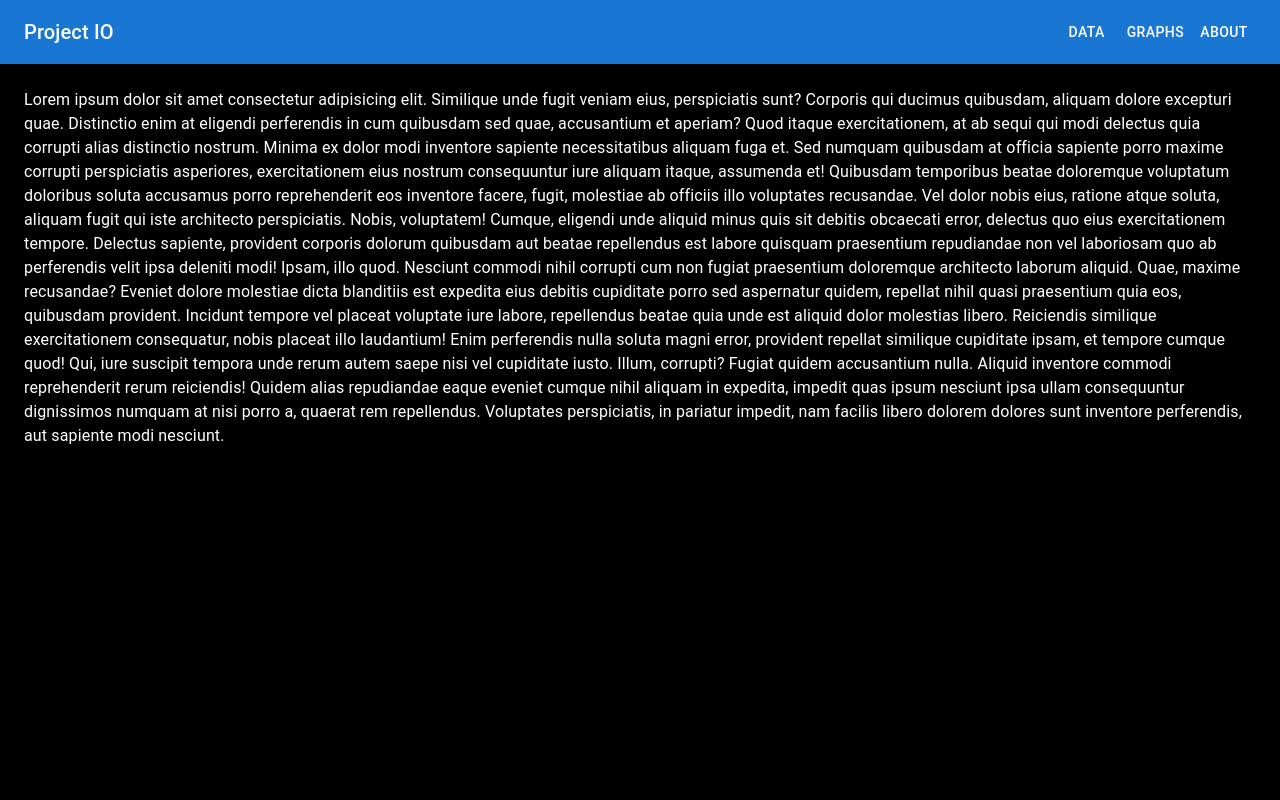
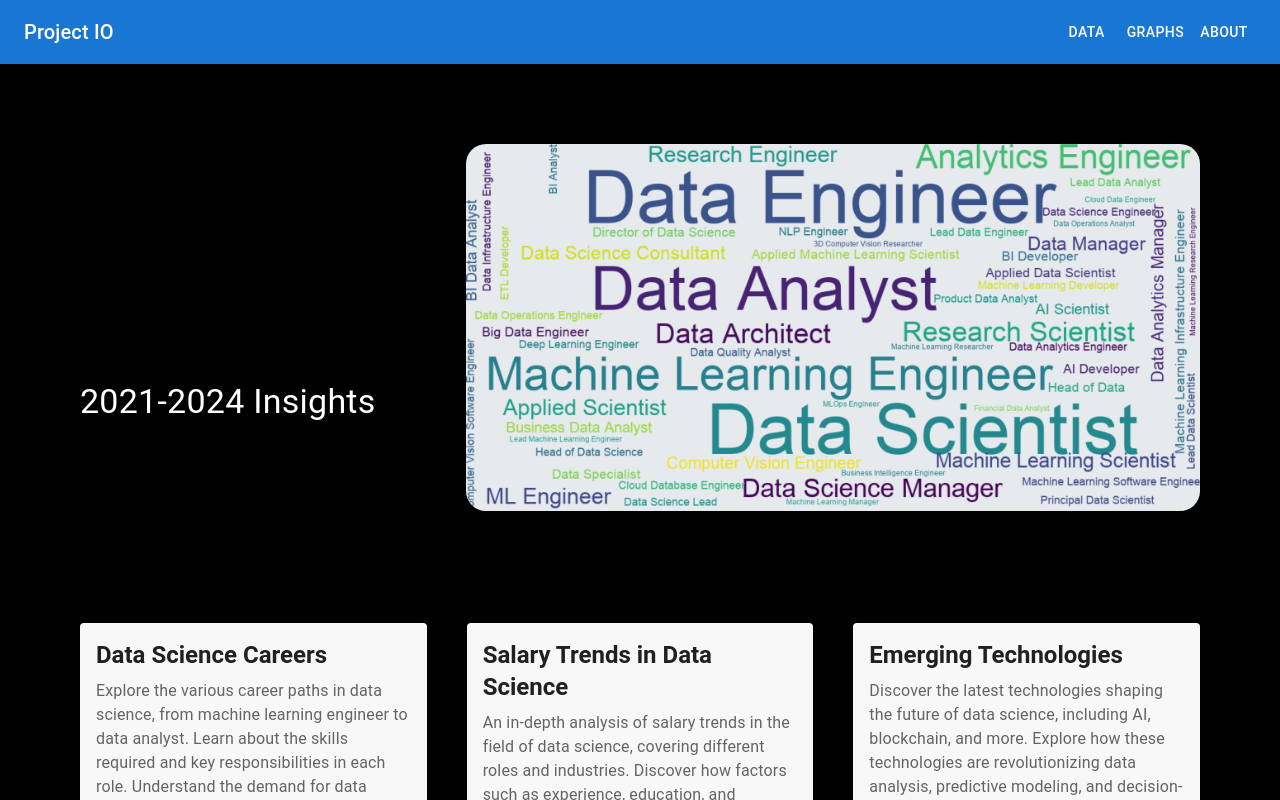
Before and after one commit to ayonkov1/io-project-website, a Next.js app: page / in a window 1280 px wide. Shown: the top 800 px of the page. Built offline with nearby package versions, Linux system fonts and the light colour scheme.

Commit message:
Adjustments on the landing page
General layout formatting

WIP on the components

```diff
--- /dev/null
+++ b/src/common/header.tsx
@@ -0,0 +1,82 @@
+import React from 'react'
+import { Typography, styled, Box, useTheme } from '@mui/material'
+import image from '../assets/word-map-header.png'
+
+const Container = styled('div')(({ theme }) => ({
+  marginTop: theme.spacing(5),
+  marginBottom: theme.spacing(5),
+  position: 'relative',
+  display: 'flex',
+  flexDirection: 'column', // Display columns on small screens
+  alignItems: 'center', // Center items on small screens
+  gap: theme.spacing(5), // Adjust the gap as needed
+  [theme.breakpoints.up('md')]: {
+    flexDirection: 'row', // Switch back to row layout on medium screens and above
+    alignItems: 'flex-end',
+    justifyContent: 'space-between',
+  },
+}))
+
+const Column = styled('div')(({ theme }) => ({
+  flex: '1 1 100%', // Full width on small screens, 1/3 on medium screens and above
+  textAlign: 'left',
+  [theme.breakpoints.up('md')]: {
+    flex: '1 1 33%', // 1/3 of the available space on medium screens and above
+  },
+}))
+
+const ImageColumn = styled(Column)(({ theme }) => ({
+  flex: '2 1 100%', // Full width on small screens, 2/3 on medium screens and above
+  display: 'flex',
+  justifyContent: 'flex-end',
+  order: 1, // Change the order to make it appear below on small screens
+  [theme.breakpoints.up('md')]: {
+    order: 0, // Reset the order on medium screens and above
+  },
+  '@media (min-width: 1200px)': {
+    flex: '2 1 70%', // Slightly bigger on normal laptop screens
+  },
+}))
+
+const Header = () => {
+  const theme = useTheme() // Add this line to get the theme
+
+  return (
+    <Container theme={theme}>
+      <Column>
+        <Typography
+          variant='h3'
+          fontWeight='bold'
+          color='textPrimary'
+          gutterBottom>
+          Charting Data Science Salaries
+        </Typography>
+        <Typography variant='h4'>2021-2024 Insights</Typography>
+        <Typography
+          variant='body1'
+          color='textSecondary'
+          paragraph>
+          Decoding the Numbers: Unveiling Data Science Salaries from 2021 to
+          2023, with a Glimpse into 2024 and the Impact of Inflation
+        </Typography>
+      </Column>
+
+      <ImageColumn theme={theme}>
+        <Box
+          component='img'
+          src={image.src}
+          alt='image'
+          sx={{
+            width: '100%',
+            height: '100%',
+            boxShadow: '0 4px 8px rgba(0, 0, 0, 0.1)', // Add a drop shadow
+            objectFit: 'cover',
+            borderRadius: '20px',
+          }}
+        />
+      </ImageColumn>
+    </Container>
+  )
+}
+
+export default Header
--- a/src/common/layout.tsx
+++ b/src/common/layout.tsx
@@ -1,13 +1,24 @@
+import React from 'react'
+import { Box, useTheme } from '@mui/material'
 import Navbar from './navbar'
-import { Bebas_Neue } from 'next/font/google'
-
-const inter = Bebas_Neue({ weight: '400', subsets: ['latin'] })
 
 export default function Layout({ children }: React.PropsWithChildren) {
+  const theme = useTheme() // Add this line to get the theme
+
   return (
     <>
       <Navbar />
-      <main className={inter.className}>{children}</main>
+      <Box
+        style={{
+          marginLeft: 'auto',
+          marginRight: 'auto',
+          maxWidth: '90%',
+          marginTop: theme.spacing(5),
+          paddingLeft: theme.spacing(2), // Add padding to match the overall styling
+          paddingRight: theme.spacing(2), // Add padding to match the overall styling
+        }}>
+        {children}
+      </Box>
     </>
   )
 }
--- /dev/null
+++ b/src/common/triple-card.tsx
@@ -0,0 +1,66 @@
+import React from 'react'
+import { Typography, styled, Paper } from '@mui/material'
+
+const Container = styled('div')(({ theme }) => ({
+  marginTop: theme.spacing(5),
+  marginBottom: theme.spacing(5),
+  display: 'flex',
+  flexDirection: 'column',
+  [theme.breakpoints.up('md')]: {
+    flexDirection: 'row',
+  },
+  gap: theme.spacing(5), // Adjust the gap as needed
+  alignItems: 'flex-start', // Align with the top of the image
+}))
+
+const Card = styled(Paper)({
+  flex: '1 1 30%', // Adjust as needed
+  textAlign: 'left',
+  padding: '16px', // Adjust as needed
+  marginBottom: '20px', // Increase the gap
+  backgroundColor: '#f8f8f8', // Slightly different background color
+})
+
+const cardData = [
+  {
+    title: 'Data Science Careers',
+    content:
+      'Explore the various career paths in data science, from machine learning engineer to data analyst. Learn about the skills required and key responsibilities in each role. Understand the demand for data science professionals in the job market and how to advance your career.',
+  },
+  {
+    title: 'Salary Trends in Data Science',
+    content:
+      'An in-depth analysis of salary trends in the field of data science, covering different roles and industries. Discover how factors such as experience, education, and location impact salaries. Get insights into negotiating a competitive salary and staying informed about industry benchmarks.',
+  },
+  {
+    title: 'Emerging Technologies',
+    content:
+      'Discover the latest technologies shaping the future of data science, including AI, blockchain, and more. Explore how these technologies are revolutionizing data analysis, predictive modeling, and decision-making. Stay ahead of the curve by understanding the potential impact of emerging trends on the data science landscape.',
+  },
+]
+
+const CardsSection: React.FC = () => {
+  return (
+    <Container>
+      {cardData.map((card, index) => (
+        <Card key={index}>
+          <Typography
+            variant='h5'
+            fontWeight='bold'
+            color='textPrimary'
+            gutterBottom>
+            {card.title}
+          </Typography>
+          <Typography
+            variant='body1'
+            color='textSecondary'
+            paragraph>
+            {card.content}
+          </Typography>
+        </Card>
+      ))}
+    </Container>
+  )
+}
+
+export default CardsSection
--- a/src/components/table.tsx
+++ b/src/components/table.tsx
@@ -44,7 +44,11 @@ const rows = [
 
 export default function DataTable() {
   return (
-    <div style={{ height: '85vh', width: '100%' }}>
+    <div
+      style={{
+        width: '100%',
+      }}>
+      {/* Adjust the marginTop to match the height of your Navbar */}
       <DataGrid
         rows={rows}
         columns={columns}
--- a/src/pages/graphs/index.tsx
+++ b/src/pages/graphs/index.tsx
@@ -29,7 +29,7 @@ const Filter = () => {
   return (
     <Box
       component='main'
-      sx={{ p: 3, fontFamily: 'fantasy' }}>
+      sx={{ p: 3 }}>
       <Toolbar />
       {graphs.map(({ id, title, subtitle, placeholder, text }) => (
         <Box key={id}>
--- a/src/pages/index.tsx
+++ b/src/pages/index.tsx
@@ -1,47 +1,19 @@
-import { Box, Toolbar, Typography } from '@mui/material'
+import Header from '@/common/header'
+import CardsSection from '@/common/triple-card'
+
+import { Box, Chip, Divider, Toolbar, Typography } from '@mui/material'
 
 export default function Home() {
   return (
-    <Box
-      component='main'
-      sx={{ p: 3, fontFamily: 'fantasy' }}>
+    <>
       <Toolbar />
-      <Typography>
-        Lorem ipsum dolor sit amet consectetur adipisicing elit. Similique unde
-        fugit veniam eius, perspiciatis sunt? Corporis qui ducimus quibusdam,
-        aliquam dolore excepturi quae. Distinctio enim at eligendi perferendis
-        in cum quibusdam sed quae, accusantium et aperiam? Quod itaque
-        exercitationem, at ab sequi qui modi delectus quia corrupti alias
-        distinctio nostrum. Minima ex dolor modi inventore sapiente
-        necessitatibus aliquam fuga et. Sed numquam quibusdam at officia
-        sapiente porro maxime corrupti perspiciatis asperiores, exercitationem
-        eius nostrum consequuntur iure aliquam itaque, assumenda et! Quibusdam
-        temporibus beatae doloremque voluptatum doloribus soluta accusamus porro
-        reprehenderit eos inventore facere, fugit, molestiae ab officiis illo
-        voluptates recusandae. Vel dolor nobis eius, ratione atque soluta,
-        aliquam fugit qui iste architecto perspiciatis. Nobis, voluptatem!
-        Cumque, eligendi unde aliquid minus quis sit debitis obcaecati error,
-        delectus quo eius exercitationem tempore. Delectus sapiente, provident
-        corporis dolorum quibusdam aut beatae repellendus est labore quisquam
-        praesentium repudiandae non vel laboriosam quo ab perferendis velit ipsa
-        deleniti modi! Ipsam, illo quod. Nesciunt commodi nihil corrupti cum non
-        fugiat praesentium doloremque architecto laborum aliquid. Quae, maxime
-        recusandae? Eveniet dolore molestiae dicta blanditiis est expedita eius
-        debitis cupiditate porro sed aspernatur quidem, repellat nihil quasi
-        praesentium quia eos, quibusdam provident. Incidunt tempore vel placeat
-        voluptate iure labore, repellendus beatae quia unde est aliquid dolor
-        molestias libero. Reiciendis similique exercitationem consequatur, nobis
-        placeat illo laudantium! Enim perferendis nulla soluta magni error,
-        provident repellat similique cupiditate ipsam, et tempore cumque quod!
-        Qui, iure suscipit tempora unde rerum autem saepe nisi vel cupiditate
-        iusto. Illum, corrupti? Fugiat quidem accusantium nulla. Aliquid
-        inventore commodi reprehenderit rerum reiciendis! Quidem alias
-        repudiandae eaque eveniet cumque nihil aliquam in expedita, impedit quas
-        ipsum nesciunt ipsa ullam consequuntur dignissimos numquam at nisi porro
-        a, quaerat rem repellendus. Voluptates perspiciatis, in pariatur
-        impedit, nam facilis libero dolorem dolores sunt inventore perferendis,
-        aut sapiente modi nesciunt.
-      </Typography>
-    </Box>
+      <Header />
+
+      <Divider>
+        <Chip label='Why Data Science Salaries?' />
+      </Divider>
+
+      <CardsSection />
+    </>
   )
 }
```
Also changed, not shown: src/pages/data/index.tsx (+3 -10 lines), src/assets/common-jobs.png (added), src/assets/word-map-header.png (added).
